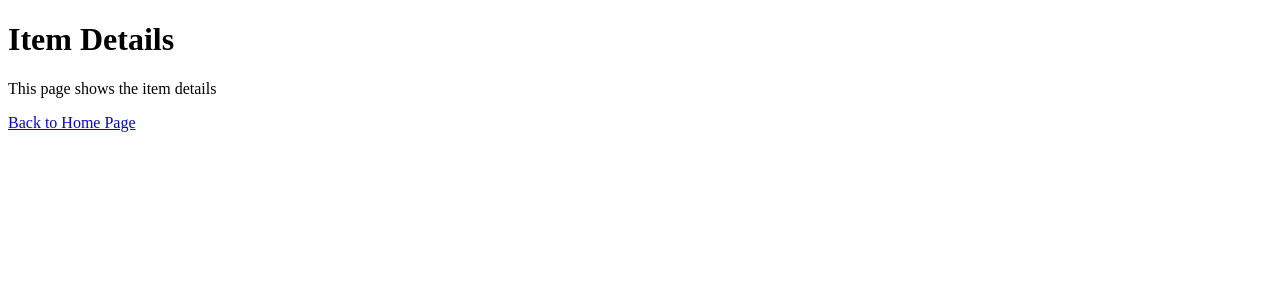
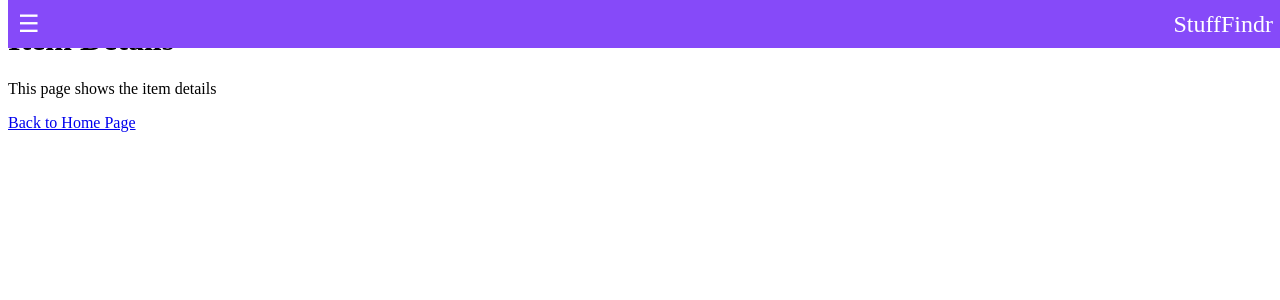
Before and after one commit to Code-the-Dream-School/ffprac-team7-front, a React (Vite) app: page /itemDetails in a window 1280 px wide. Shown: the top 300 px of the page. Built offline with nearby package versions, Linux system fonts and the light colour scheme.

Commit message:
create global header

```diff
--- a/src/App.jsx
+++ b/src/App.jsx
@@ -4,7 +4,7 @@ import { Home } from './pages/home';
 import NewItemPage from './pages/NewItemPage';
 import { Index } from './pages/indexPage';
 import { ItemDetails } from './pages/itemDetails';
-
+import Header from './shared/header';
 
 
 function App() {
@@ -27,8 +27,8 @@ function App() {
 
   return (
     <div className="app">
+            <Header/>
             <RouterProvider router={router}>router </RouterProvider>
-
 
     </div>
 
--- /dev/null
+++ b/src/shared/header.css
@@ -0,0 +1,22 @@
+.header-container {
+
+    background-color: #864AF9;
+    color: white;
+    display:flex;
+    justify-content: space-between;
+    align-items: center;
+    position: fixed;     /*sticky header*/
+    width: 100%;
+    top: 0;            /*aligns to top of page*/
+    z-index: 1000;        /*keeps on top of elements*/
+    padding: 10px 10px 10px;   /*suspect*/
+}
+
+.logo {
+    padding-right: 25px;
+    font-size: 1.5rem;;
+}
+
+.menu-icon {
+    font-size: 1.5rem;
+}
--- /dev/null
+++ b/src/shared/header.jsx
@@ -0,0 +1,15 @@
+import React from "react";
+import './header.css';
+
+const Header = () => {
+    return(
+        <div className='header-container'>
+            <div className='menu-icon'>&#9776;</div>
+
+            <div className='logo'>StuffFindr</div>
+        </div>
+
+    )
+}
+
+export default Header;
```
Also changed, not shown: src/assets/SignUpPage.jsx (renamed from src/pages/SignUpPage.jsx).
